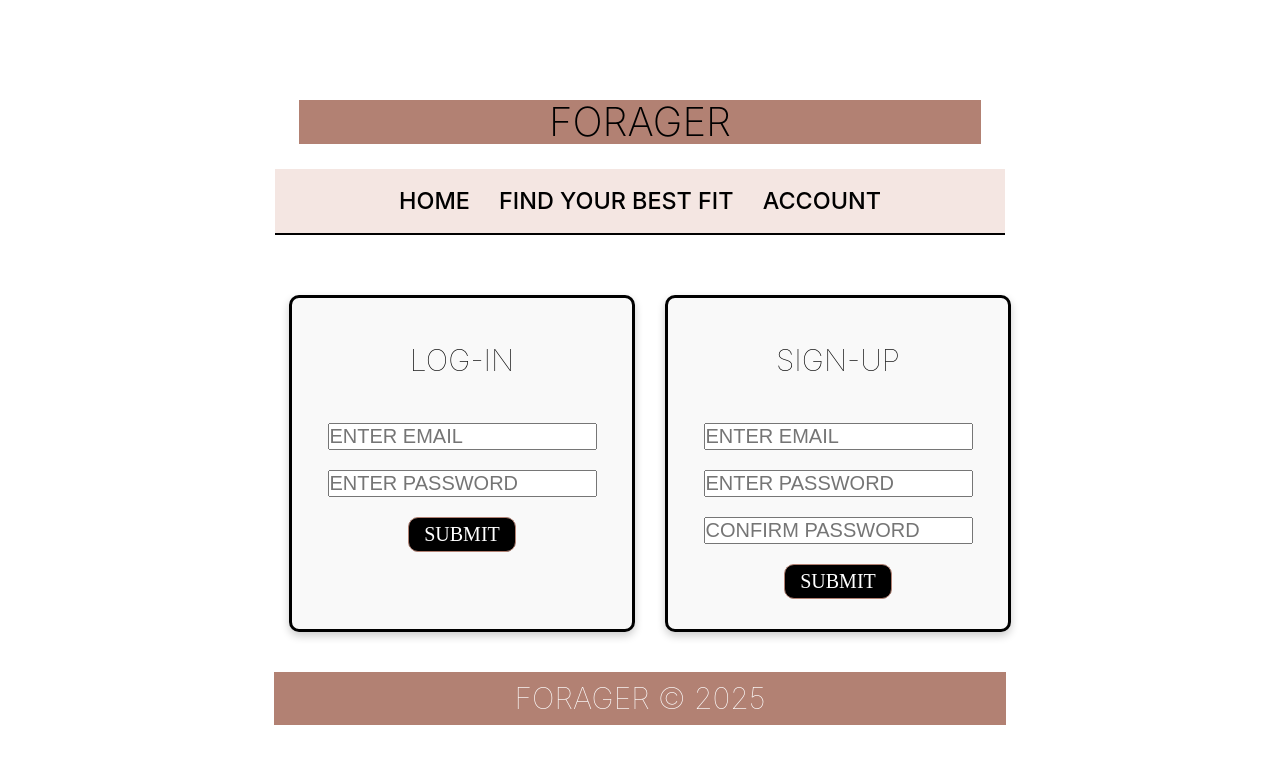
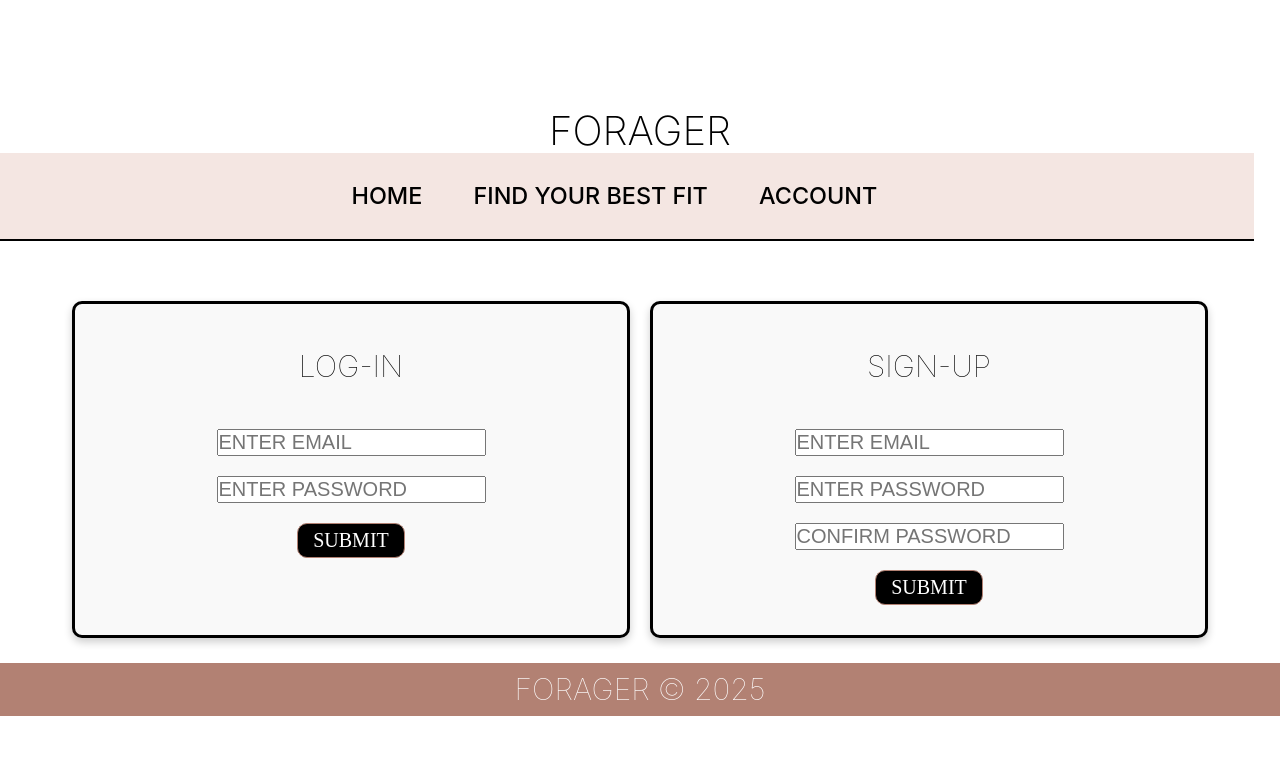
Before and after one commit to injilaadi/forager, a React (Vite) app in the folder my-app/: page /Account in a window 1280 px wide. Shown: the top 764 px of the page. Built offline with nearby package versions, Linux system fonts and the light colour scheme.

Commit message:
changes in css

```diff
--- a/my-app/src/App.css
+++ b/my-app/src/App.css
@@ -1,7 +1,5 @@
 #root {
-  max-width: 1280px;
-  margin: 0 auto;
-  padding: 2rem;
+  max-width: 100%;
   text-align: center;
 }
 
@@ -48,15 +46,12 @@ body {
   font-family: Times 'Times New Roman', Times, serif;
 }
 
-* {
+head, body {
     margin: 0;
     padding: 0;
-/* 	box-sizing: border-box; */
 }
 
 .homeTitle{
-  display:flex;
-  justify-content:center;
   font-size:40px;
   font-weight:200;
   margin:25px;
@@ -71,15 +66,13 @@ nav{
   margin:-2%;
   font-family: Times 'Times New Roman', Times, serif;
   text-transform:uppercase;
-
+  width: 100vw;
 }
-
-
 
 .navBar h3{
   margin:2%;
+}
 
-}
 @media screen and (max-width:600px){
   .navBar{
     display:block;
@@ -93,7 +86,6 @@ nav{
     align-items:center;
     margin:20px;
     border:1px solid #74493E;
-
     }
   }
 
@@ -124,7 +116,6 @@ nav button:hover {
   box-shadow:none;
   border-bottom:2px solid black;
   text-transform:uppercase;
-  margin:1px;
   background-color: #f4e6e2;
   margin-bottom: 30px;
 }
@@ -148,9 +139,6 @@ nav button.active{
 }
 
 .serumText{
-/*   display:flex;
-  justify-content:end; */
-/*   align-content:center; */
   color:rgb(255, 255, 255);
   margin:20px;
 }
@@ -184,6 +172,21 @@ nav button.active{
   align-content:center;
 } */
 .shop {
+  background-color:black;
+  color:white;
+  border:2px solid black;
+  padding:5px;
+  width:50%;
+  font-size:20px;
+  text-transform: uppercase;
+  margin-top:10px;
+}
+
+input[type="file"] {
+  display: none;
+}
+
+.custom-file-upload {
   background-color:black;
   color:white;
   border:2px solid black;
@@ -344,7 +347,8 @@ nav button.active{
   display: flex;
   flex-direction: column;
   align-items: center;
-  margin: 20px auto;
+  margin-top: 20px auto;
+  margin-bottom: 20px auto;
   padding: 20px;
   border: 3px solid black;
   border-radius: 10px;
@@ -355,10 +359,11 @@ nav button.active{
 .account {
   display: flex;
   flex-direction: row;
-  justify-content: space-between;
-  gap: 20px;
-  width: 100%;
-  padding: 10px;
+  justify-content: center;
+  gap: 10px;
+  padding-top: 10px;
+  padding-bottom: 10px;
+  margin: auto;
 }
 
 .submit {
@@ -393,7 +398,6 @@ footer{
   justify-content:center;
   align-items:center;
   margin-top:10px;
-
 }
 
 .footerTitle{
--- a/my-app/src/pages/Fit.jsx
+++ b/my-app/src/pages/Fit.jsx
@@ -26,8 +26,11 @@ function Fit(){
             <div class="homepg-txt">
               <h2 class="serumText">Find your best fit</h2>
               <h3 class = "serumDesc">A way to find sustainable dupes to your favorites. But better.</h3>
-              <button class = "shop">Add the fit</button>
-
+              {/* <button class = "shop"  >Add the fit</button> */}
+              <label class="custom-file-upload">
+                <input type="file"/>
+                Add the fit
+            </label>
               </div>
 
 
--- a/my-app/src/pages/Home.css
+++ b/my-app/src/pages/Home.css
@@ -18,18 +18,7 @@ body {
     font-weight:200;
     margin:25px;
     text-transform:uppercase;
-    background-color:#B28173;
-  }
-
-  nav{
-    display:flex;
-    flex-direction:row;
-    justify-content:center;
-    list-style:none;
-    margin:-2%;
-    font-family: Times 'Times New Roman', Times, serif;
-    text-transform:uppercase;
-
+    background-color:#ffffff;
   }
 
   a{
@@ -38,59 +27,12 @@ body {
     color: inherit;
   }
 
-    a:hover{
-        text-decoration-color:black;
-    }
-
+  a:hover{
+      text-decoration-color:black;
+  }
 
   :hover{
     color: var(--hover-color);
-
-  }
-
-  .navBar h3{
-    margin:2%;
-
-  }
-  @media screen and (max-width:600px){
-    .navBar{
-      display:block;
-      text-align:center;
-    }
-    .product-container{
-    width:250px;
-    height:300px;
-    display:flex;
-    flex-direction:column;
-    align-items:center;
-    margin:20px;
-    border:1px solid #74493E;
-
-  }
-  }
-
-
-  nav button{
-    font-style:Times New Roman;
-    color:black;
-    font-size:20px;
-    box-shadow:none;
-    background:none;
-    border:none;
-    text-transform:uppercase;
-
-
-  }
-
-  .navBar{
-    font-style:Times New Roman;
-    /* background-color:#B28173; */
-    font-size:20px;
-    box-shadow:none;
-    border-bottom:2px solid black;
-    text-transform:uppercase;
-    margin:1px;
-
   }
 
   nav button:hover{
@@ -109,25 +51,17 @@ body {
     height:40%;
     object-fit:cover;
 
-
-
-
   }
 
-
-
   .serumText{
-  /*   display:flex;
-    justify-content:end; */
-  /*   align-content:center; */
     color:rgb(8, 8, 8);
     margin:20px;
   }
+
   .home-container{
     background-color:#B28173;
     display:flex;
     align-items:center;
-
 
   }
 
@@ -304,8 +238,8 @@ body {
 
   }
   .account-container{
-    width:30%;
-    height:300px;
+
+
     display:flex;
     flex-direction:column;
     align-items:center;
```
Lines whose indentation alone changed are shown as unchanged.
